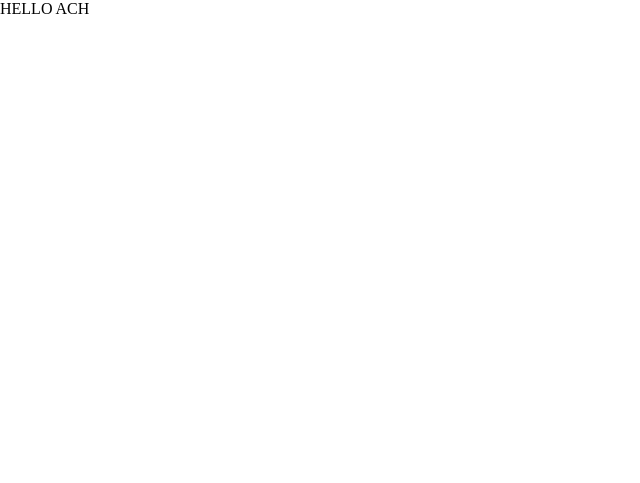
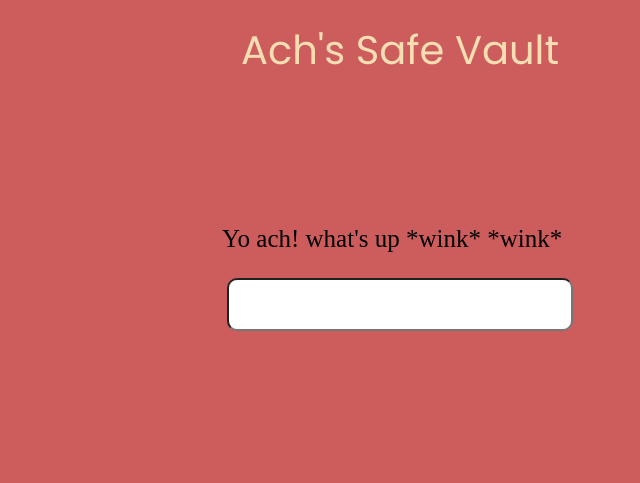
Before and after one commit to AchBou/Ach-safe-vault, an Electron app: page index.html in a window 800 px wide. Shown: the whole page, without its empty margins (0-640 px from the left). Drawn offline with Linux system fonts and the light colour scheme.

Commit message:
adding the first application layout and style plus the renderer script

```diff
--- a/index.html
+++ b/index.html
@@ -7,6 +7,18 @@
     <title>Ach Vault</title>
 </head>
 <body>
-    <div>HELLO ACH</div>
+    <div class="container">
+        <div class="title">Ach's Safe Vault</div>
+        <div class="loginSection">
+            <div>
+                <p class="greeting">Yo ach! what's up *wink* *wink*</p>
+                <input id="password" type="password">
+            </div>
+        </div>
+    </div>
+
+
+    <!-- The main renderer script -->
+    <script src="./renderer.js"></script>
 </body>
 </html>
--- /dev/null
+++ b/renderer.js
@@ -0,0 +1 @@
+console.log("renderer called !")
--- a/style.css
+++ b/style.css
@@ -8,3 +8,36 @@ html, body {
     margin: 0;
     padding: 0;
 }
+
+.container{
+    height: 100%;
+    overflow: auto;
+    background: indianred;
+}
+
+.title{
+    margin-top: 20px;
+    text-align: center;
+    font-size: 40px;
+    font-family: Poppins;
+    color: wheat;
+}
+
+.loginSection{
+    height: 50%;
+    display: flex;
+    justify-content: center;
+    align-items: center;
+}
+
+.greeting{
+    font-size: 25px;
+    margin: 10px;
+}
+
+#password{
+    margin:15px;
+    padding: 10px;
+    font-size: 25px;
+    border-radius: 10px;
+}
```
